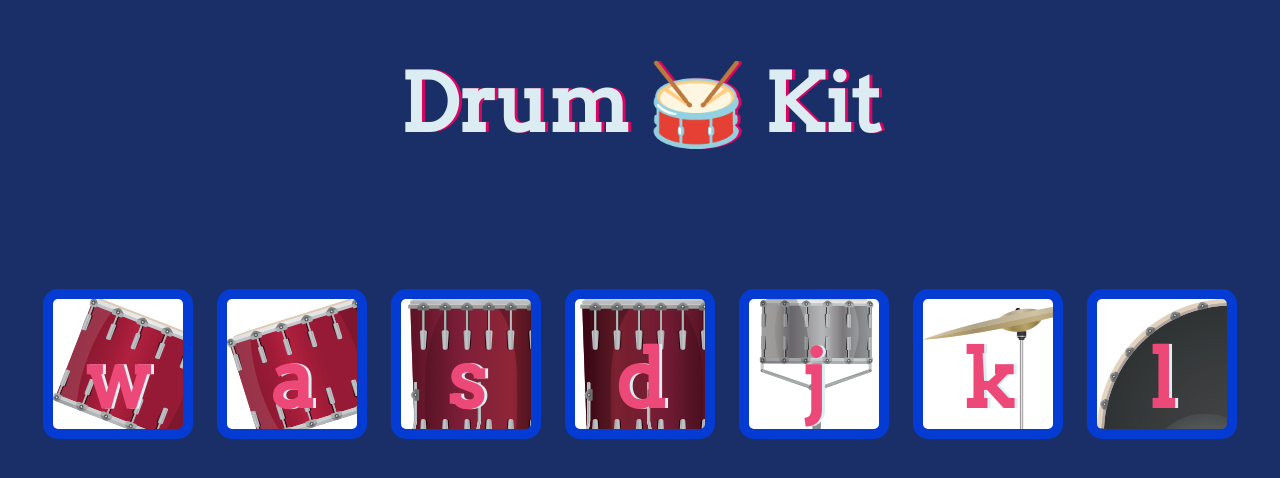
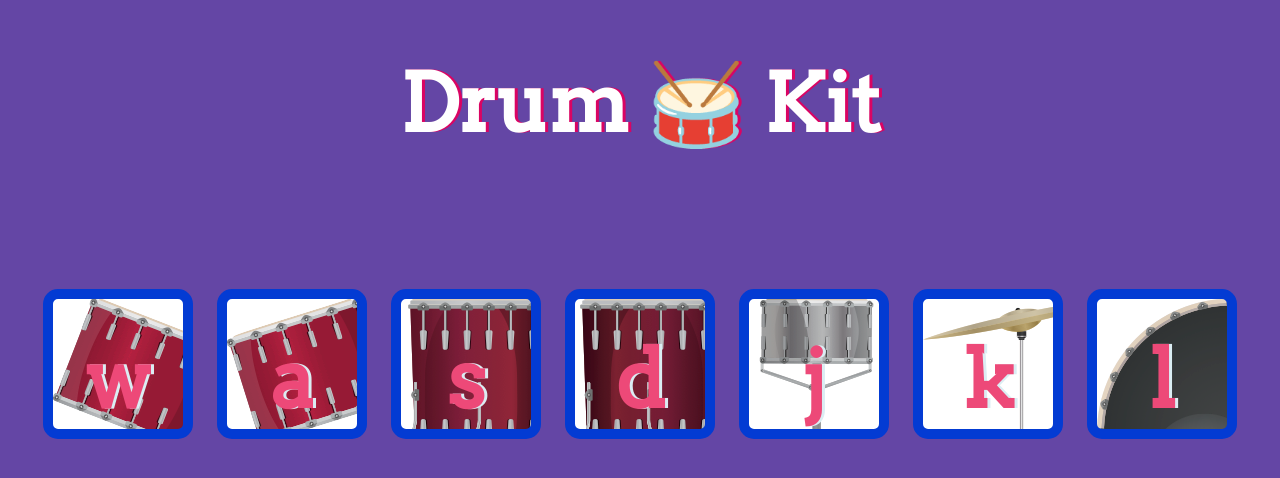
Before and after one commit to Nimitha-AG/Music, a plain HTML site: page index.html in a window 1280 px wide. Drawn offline with Linux system fonts and the light colour scheme.

Commit message:
first version

```diff
--- a/style.css
+++ b/style.css
@@ -1,11 +1,11 @@
 body {
   text-align: center;
-  background-color: #1a2f67;
+  background-color: #6446a5;
 }
 
 h1 {
   font-size: 5rem;
-  color: #DBEDF3;
+  color: #ffffff;
   font-family: "Arvo", cursive;
   text-shadow: 3px 0 #DA0463;
 
```
